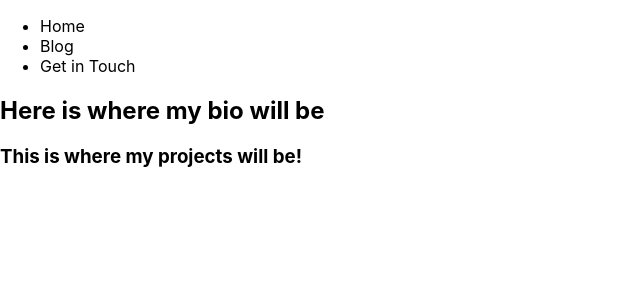
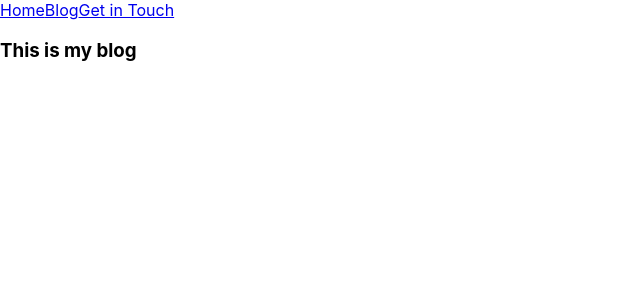
Before and after one commit to OussamaSaoudi/OussamaWebsiteFrontend, a React (Create React App) app: page /blog in a window 1280 px wide. Shown: the top 300 px of the page, without its empty margins (0-640 px from the left). Built offline with nearby package versions, Linux system fonts and the light colour scheme.

Commit message:
Add some more components and React routing

```diff
--- a/package.json
+++ b/package.json
@@ -9,6 +9,7 @@
     "react": "^17.0.2",
     "react-dom": "^17.0.2",
     "react-redux": "^7.2.4",
+    "react-router-dom": "^5.2.0",
     "react-scripts": "4.0.3",
     "redux": "^4.1.0",
     "web-vitals": "^1.1.2"
--- a/src/App.js
+++ b/src/App.js
@@ -1,13 +1,27 @@
 import React from 'react'
-import Bio from './Bio'
-import Projects from './Projects'
+import {
+  BrowserRouter as Router,
+  Switch,
+  Route
+} from 'react-router-dom'
+import Home from './Home'
 import Navbar from './Navbar'
+import Blog from './Blog'
+
 function App() {
   return (
     <div>
-      <Navbar />
-      <Bio />
-      <Projects />
+      <Router>
+        <Navbar />
+        <Switch>
+          <Route path='/blog'>
+            <Blog />
+          </Route>
+          <Route path='/'>
+            <Home />
+          </Route>
+        </Switch>
+      </Router>
     </div>
   )
 }
--- /dev/null
+++ b/src/Blog.js
@@ -0,0 +1,10 @@
+import React from 'react'
+
+const Blog = () => {
+  return (
+    <div>
+      <h3>This is my blog</h3>
+    </div>
+  )
+}
+export default Blog
--- /dev/null
+++ b/src/Home.js
@@ -0,0 +1,13 @@
+import React from 'react'
+import Bio from './Bio'
+import Projects from './Projects'
+
+const Home = () => {
+  return (
+    <div>
+      <Bio />
+      <Projects />
+    </div>
+  )
+}
+export default Home
--- a/src/Navbar.js
+++ b/src/Navbar.js
@@ -1,12 +1,15 @@
 import React from 'react'
+import {
+  Link
+} from 'react-router-dom'
 
 const Navbar = () => {
   return (
-    <ul>
-      <li>Home</li>
-      <li>Blog</li>
-      <li>Get in Touch</li>
-    </ul>
+    <div>
+      <Link to="/">Home</Link>
+      <Link to="/blog">Blog</Link>
+      <Link to="/users">Get in Touch</Link>
+    </div>
   )
 }
 export default Navbar
--- a/src/index.js
+++ b/src/index.js
@@ -4,8 +4,6 @@ import './index.css'
 import App from './App'
 
 ReactDOM.render(
-  <React.StrictMode>
-    <App />
-  </React.StrictMode>,
+  <App />,
   document.getElementById('root')
 )
```
Also changed, not shown: .eslintrc.js, 2 other files (tests, documents, lock files or other folders).
